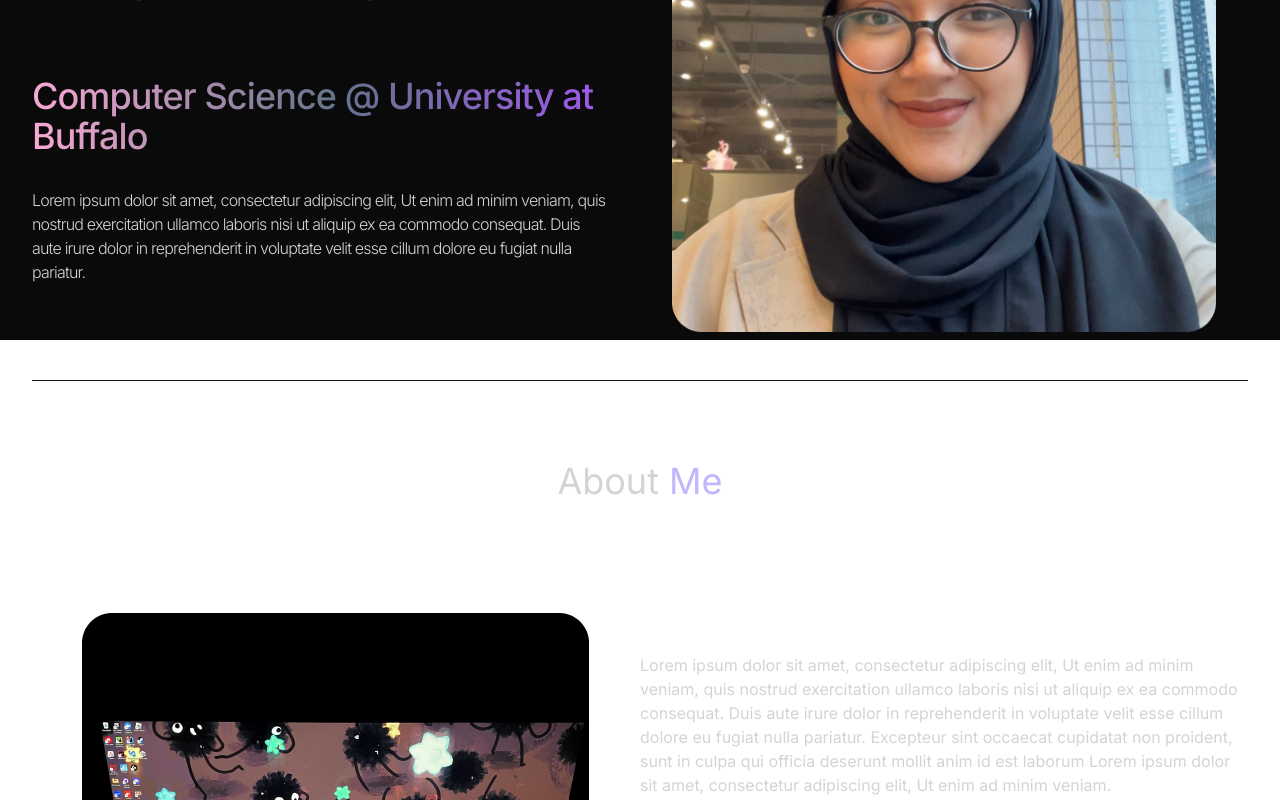
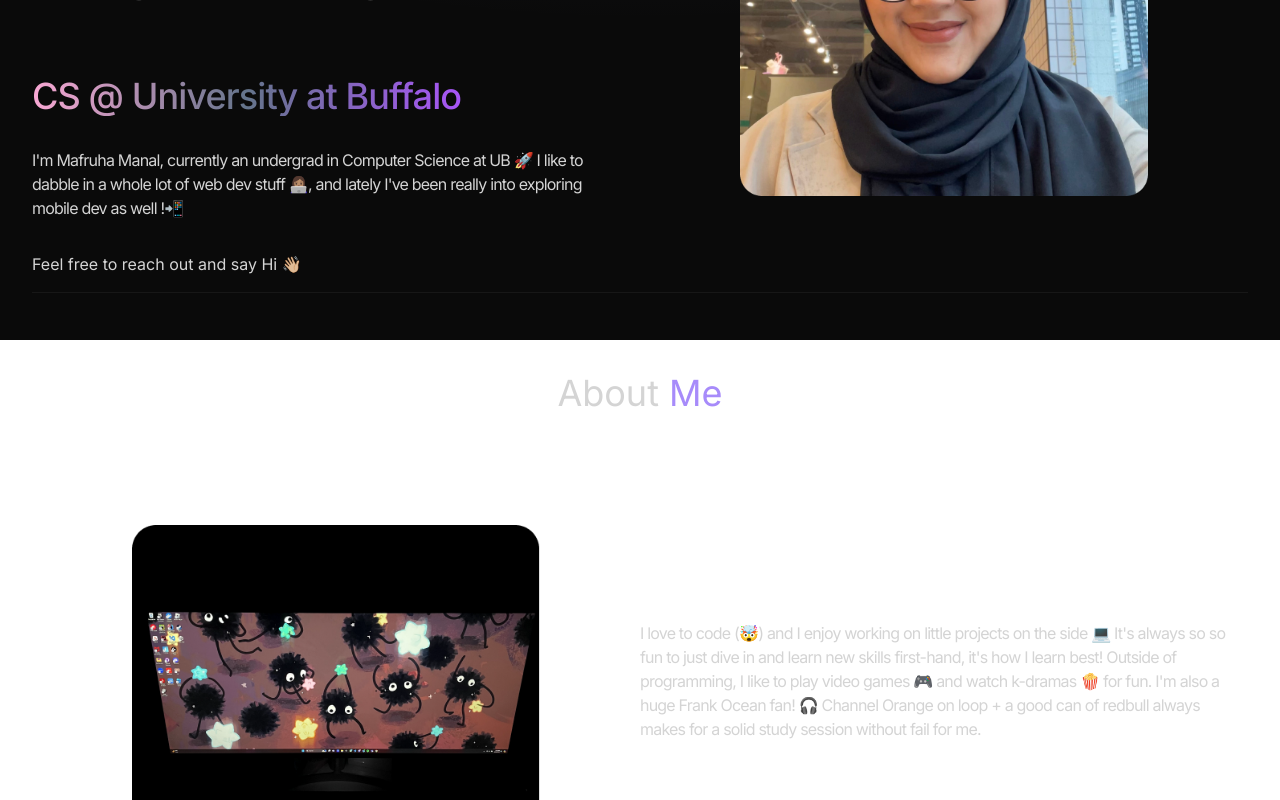
Before and after one commit to mafruhamanal/frontend-app, a React (Create React App) app in the folder client/: page / in a window 1280 px wide. Shown: the part 460-1260 px from the top of the page. Built offline with nearby package versions, Linux system fonts and the light colour scheme.

Commit message:
Content for About and Hero Sections

```diff
--- a/client/src/components/About.js
+++ b/client/src/components/About.js
@@ -4,16 +4,19 @@
 const About = () => {
   return (
     <div className="border-b border-neutral-900 pb-4">
-      <h1 className="my-20 text-center text-4xl">About <span className="text-violet-300"> Me</span></h1>
+      <h1 className="my-20 text-center text-4xl">About <span className="text-violet-400"> Me</span></h1>
       <div className="flex flex-wrap">
         <div className="w-full lg:w-1/2 lg:p-8">
           <div className="flex items-center justify-center">
-            <img src={aboutImg} alt="About Me" />
+            <img src={aboutImg} alt="About Me" className="w-3/4"/>
           </div>
         </div>
         <div className="w-full lg:w-1/2">
           <div className="flex justify-center lg:justify-start">
-            <p className="my-12 maxw-xl py-6">{ABOUT_TEXT}</p>
+            <p className="my-20 maxw-xl py-12  tracking-tighter">{ABOUT_TEXT}
+
+            </p>
+
           </div>
         </div>
       </div>
--- a/client/src/components/Hero.js
+++ b/client/src/components/Hero.js
@@ -9,17 +9,22 @@
             <h1 className="pb-16 text-6xl font-medium tracking-tight lg:mt-16 lg:text-8xl">
               Hello, I'm Mafruha !
             </h1>
+
             <span className="bg-gradient-to-r font-medium from-pink-300 via-slate-500 to-purple-500 bg-clip-text text-4xl tracking-tight text-transparent">
-              Computer Science @ University at Buffalo
+              CS @ University at Buffalo
             </span>
-            <p className="my-2 max-w-xl py-6 font-light tracking-tighter">
+            <p className="my-2 max-w-xl py-6 tracking-tighter">
                 {HERO_CONTENT}
+            </p>
+
+            <p>
+            Feel free to reach out and say Hi 👋🏼
             </p>
           </div>
         </div>
         <div className="w-full lg:w-1/2 lg:p-8">
         <div className="flex justify-center">
-            <img src={profilePic} alt="Maf" />
+            <img src={profilePic} alt="Maf" className="w-3/4" />
         </div>
 
         </div>
@@ -27,5 +32,6 @@
     </div>
   );
 };
+// 👩🏽‍💻
 
 export default Hero;
--- a/client/src/constants/index.js
+++ b/client/src/constants/index.js
@@ -1,9 +1,11 @@
 import project1 from "../assets/projects/project-1.png";
 
 
-export const HERO_CONTENT = `Lorem ipsum dolor sit amet, consectetur adipiscing elit, Ut enim ad minim veniam, quis nostrud exercitation ullamco laboris nisi ut aliquip ex ea commodo consequat. Duis aute irure dolor in reprehenderit in voluptate velit esse cillum dolore eu fugiat nulla pariatur.`;
+export const HERO_CONTENT = `I'm Mafruha Manal, currently an undergrad in Computer Science at UB 🚀 I like to dabble in a whole lot of web dev stuff 👩🏽‍💻, and lately I've been really into exploring mobile dev as well !📲
 
-export const ABOUT_TEXT = `Lorem ipsum dolor sit amet, consectetur adipiscing elit, Ut enim ad minim veniam, quis nostrud exercitation ullamco laboris nisi ut aliquip ex ea commodo consequat. Duis aute irure dolor in reprehenderit in voluptate velit esse cillum dolore eu fugiat nulla pariatur. Excepteur sint occaecat cupidatat non proident, sunt in culpa qui officia deserunt mollit anim id est laborum Lorem ipsum dolor sit amet, consectetur adipiscing elit, Ut enim ad minim veniam.`;
+`;
+
+export const ABOUT_TEXT = `I love to code (🤯) and I enjoy working on little projects on the side 💻 It's always so so fun to just dive in and learn new skills first-hand, it's how I learn best! Outside of programming, I like to play video games 🎮 and watch k-dramas 🍿 for fun. I'm also a huge Frank Ocean fan! 🎧 Channel Orange on loop + a good can of redbull always makes for a solid study session without fail for me.`;
 
 export const EXPERIENCES = [
   {
--- a/client/src/style.css
+++ b/client/src/style.css
@@ -625,26 +625,6 @@
   margin-bottom: 5rem;
 }
 
-.my-4{
-  margin-top: 1rem;
-  margin-bottom: 1rem;
-}
-
-.my-10{
-  margin-top: 2.5rem;
-  margin-bottom: 2.5rem;
-}
-
-.my-7{
-  margin-top: 1.75rem;
-  margin-bottom: 1.75rem;
-}
-
-.my-12{
-  margin-top: 3rem;
-  margin-bottom: 3rem;
-}
-
 .mb-20{
   margin-bottom: 5rem;
 }
@@ -661,6 +641,10 @@
   height: 100vh;
 }
 
+.w-1\/2{
+  width: 50%;
+}
+
 .w-11{
   width: 2.75rem;
 }
@@ -671,6 +655,26 @@
 
 .w-screen{
   width: 100vw;
+}
+
+.w-3\/4{
+  width: 75%;
+}
+
+.w-1\/3{
+  width: 33.333333%;
+}
+
+.w-0{
+  width: 0px;
+}
+
+.w-4\/5{
+  width: 80%;
+}
+
+.w-1{
+  width: 0.25rem;
 }
 
 .max-w-xl{
@@ -756,14 +760,14 @@
   padding-right: 2rem;
 }
 
+.py-12{
+  padding-top: 3rem;
+  padding-bottom: 3rem;
+}
+
 .py-6{
   padding-top: 1.5rem;
   padding-bottom: 1.5rem;
-}
-
-.py-8{
-  padding-top: 2rem;
-  padding-bottom: 2rem;
 }
 
 .py-10{
@@ -771,9 +775,9 @@
   padding-bottom: 2.5rem;
 }
 
-.py-12{
-  padding-top: 3rem;
-  padding-bottom: 3rem;
+.py-20{
+  padding-top: 5rem;
+  padding-bottom: 5rem;
 }
 
 .pb-16{
@@ -803,10 +807,6 @@
   line-height: 1;
 }
 
-.font-light{
-  font-weight: 300;
-}
-
 .font-medium{
   font-weight: 500;
 }
@@ -824,33 +824,13 @@
   color: rgb(212 212 212 / var(--tw-text-opacity));
 }
 
-.text-purple-500{
-  --tw-text-opacity: 1;
-  color: rgb(168 85 247 / var(--tw-text-opacity));
-}
-
 .text-transparent{
   color: transparent;
-}
-
-.text-purple-600{
-  --tw-text-opacity: 1;
-  color: rgb(147 51 234 / var(--tw-text-opacity));
-}
-
-.text-violet-600{
-  --tw-text-opacity: 1;
-  color: rgb(124 58 237 / var(--tw-text-opacity));
 }
 
 .text-violet-400{
   --tw-text-opacity: 1;
   color: rgb(167 139 250 / var(--tw-text-opacity));
-}
-
-.text-violet-300{
-  --tw-text-opacity: 1;
-  color: rgb(196 181 253 / var(--tw-text-opacity));
 }
 
 .antialiased{
```
